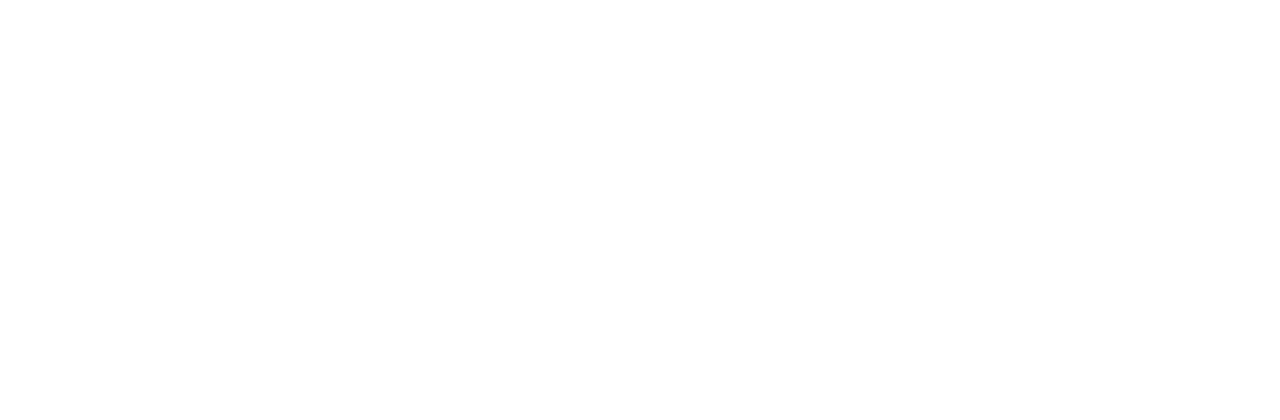
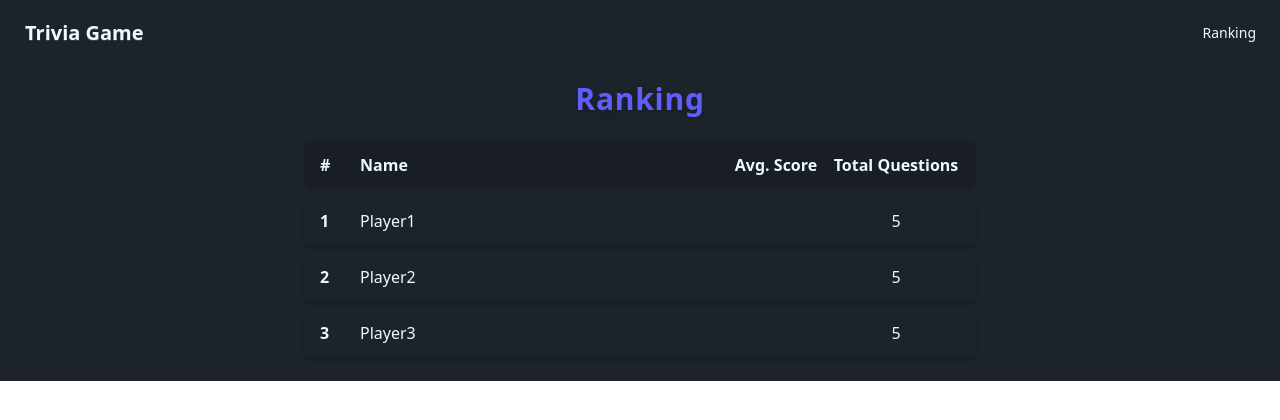
Before and after one commit to LakotaKelevra/Trivia-Game, a React app: page /ranking in a window 1280 px wide. Before the commit this address had no page. Shown: the top 420 px of the page. Built offline with nearby package versions, Linux system fonts and the light colour scheme; the HTML template or start-up script is replaced by a standard one.

Commit message:
aggiunto ranking

```diff
--- a/src/Routing.jsx
+++ b/src/Routing.jsx
@@ -2,6 +2,7 @@
 import Home from './routes/Home'
 import Layout from './layout/Layout'
 import Quiz from './routes/Quiz'
+import Ranking from './routes/Ranking'
 
 
 
@@ -12,6 +13,7 @@
                 <Route element={<Layout />}>
                     <Route path="/" element={<Home />} />
                     <Route path="/quiz" element={<Quiz />} />
+                    <Route path="/ranking" element={<Ranking />} />
                 </Route>
             </Routes>
         </BrowserRouter>
--- a/src/components/Navbar.jsx
+++ b/src/components/Navbar.jsx
@@ -7,6 +7,11 @@
             <div className="flex-1">
                 <Link to="/" className="btn btn-ghost text-xl">Trivia Game</Link>
             </div>
+            <div className="flex-none">
+                <ul className="menu menu-horizontal px-1">
+                    <li><Link to="/ranking">Ranking</Link></li>
+                </ul>
+            </div>
 
         </div>
     );
--- a/src/components/QuestionCard.jsx
+++ b/src/components/QuestionCard.jsx
@@ -13,7 +13,7 @@
 
 function QuestionCard({ question, answers, onSelect, correctAnswer, started, answered, selectedAnswer, currentIndex, gameSessionId }) {
     const shuffledAnswers = useMemo(() => shuffle(answers), [question, currentIndex, gameSessionId]);
-    const timeLeft = useCountdown(10, started, () => onSelect(null), currentIndex);
+    const timeLeft = useCountdown(15, started, () => onSelect(null), currentIndex);
 
     function decodeHtml(html) {
         const txt = document.createElement('textarea');
--- /dev/null
+++ b/src/hooks/useRanking.jsx
@@ -0,0 +1,40 @@
+import { useState, useEffect } from "react";
+
+const LS_KEY = "trivia_ranking";
+
+function useRanking() {
+    const [ranking, setRanking] = useState([
+        { token: 'abc123', name: 'Player1', score: 4, totalQuestions: 5, avg: 0.8 },
+        { token: 'def456', name: 'Player2', score: 3, totalQuestions: 5, avg: 0.6 },
+        { token: 'ghi789', name: 'Player3', score: 5, totalQuestions: 5, avg: 1.0 }
+    ]);
+
+    // Carica la classifica da localStorage all'inizio
+    useEffect(() => {
+        const chart = localStorage.getItem(LS_KEY);
+        if (chart) {
+            try {
+                setRanking(JSON.parse(chart));
+            } catch { }
+        }
+    }, []);
+
+    // Aggiungi un nuovo risultato
+    function addRecord(token, name, score, totalQuestions) {
+        const avg = parseFloat((score / totalQuestions).toFixed(2));
+        const displayAvg = Math.round(avg * 100); // 0.73 → 73
+
+        // filtra eventuali record con lo stesso token
+        const filtered = ranking.filter(r => r.token !== token);
+
+        const newEntry = { token, name, score, totalQuestions, avg, displayAvg };
+        const updated = [...filtered, newEntry];
+        setRanking(updated.sort((a, b) => b.avg - a.avg));
+        localStorage.setItem(LS_KEY, JSON.stringify(updated));
+        console.log("Added record", newEntry, "Updated ranking:", updated);
+
+    }
+    return { ranking, addRecord };
+}
+
+export default useRanking;
--- a/src/routes/Quiz.jsx
+++ b/src/routes/Quiz.jsx
@@ -3,6 +3,7 @@
 import { AnimatePresence } from "framer-motion";
 import QuestionCard from "../components/QuestionCard";
 import useOpenTrivia from "../hooks/useOpenTrivia";
+import useRanking from "../hooks/useRanking";
 
 function Quiz() {
     const location = useLocation();
@@ -27,7 +28,7 @@
                 level = parsed.level;
                 numberOfQuestions = parsed.numberOfQuestions;
                 categoryName = parsed.categoryName;
-            } catch {}
+            } catch { }
         }
     }
 
@@ -46,6 +47,7 @@
     const [score, setScore] = useState(0);
     const [started, setStarted] = useState(false);
     const [gameOver, setGameOver] = useState(false);
+    const { addRecord } = useRanking();
 
 
     const handleAnswer = useCallback((answer) => {
@@ -66,11 +68,26 @@
     useEffect(() => {
         if (currentIndex >= trivia.length && started) {
             const t = setTimeout(() => setGameOver(true), 1000);
+            const fetchTokenAndSave = async () => {
+                if (!token) {try {
+                    const result = await fetch('https://opentdb.com/api_token.php?command=request');
+                    const data = await result.json();
+                    setToken(data.token);
+
+                    // usa il token appena ricevuto
+                } catch (err) {
+                    console.error(err);
+                }}
+                addRecord(token, userName, score, numberOfQuestions * gameSessionId);
+            };
+            fetchTokenAndSave();
             return () => clearTimeout(t);
         } else {
             setGameOver(false);
         }
     }, [currentIndex, started]);
+
+
 
 
 
@@ -126,10 +143,8 @@
                                 setAnswered(false);
                                 navigate("/");
                             }}>Start a new game</button>
-                            <button className="btn btn-secondary mr-2" onClick={async () => {
-                                const result = await fetch('https://opentdb.com/api_token.php?command=request');
-                                const data = await result.json();
-                                setToken(data.token);
+                            <button className="btn btn-secondary mr-2" onClick={() => {
+                                setToken(token);
                                 setCurrentIndex(0);
                                 setStarted(true);
                                 setSelectedAnswer(null);
@@ -137,8 +152,23 @@
                                 setGameSessionId(id => id + 1);
                                 setScore(score);
                             }}>Go on playing</button>
+
                         </>
                     )}
+
+                    {/* {useEffect(() => {
+                        if (gameOver) {
+                            async () => {
+                                const result = await fetch('https://opentdb.com/api_token.php?command=request');
+                                const data = await result.json();
+                                setToken(data.token);
+
+                                addRecord(token, userName, score, numberOfQuestions * gameSessionId);
+                            }
+                        }
+                    }, [gameOver, token, userName, score, numberOfQuestions, gameSessionId])} */}
+
+
 
                 </div>
             </div>
--- /dev/null
+++ b/src/routes/Ranking.jsx
@@ -0,0 +1,44 @@
+import { use } from "react";
+import useRanking from "../hooks/useRanking";
+
+const mockRanking = [
+    { name: "Alice", avgScore: 8.5, totalQuestions: 60 },
+    { name: "Bob", avgScore: 7.2, totalQuestions: 45 },
+    { name: "Charlie", avgScore: 6.8, totalQuestions: 30 },
+    { name: "Diana", avgScore: 9.1, totalQuestions: 80 },
+    { name: "Eve", avgScore: 7.9, totalQuestions: 55 },
+];
+
+
+
+function Ranking() {
+    return (
+        <div className="container mx-auto p-4 max-w-full overflow-x-auto">
+            {console.log(useRanking().ranking)}
+            <h1 className="text-3xl font-extrabold text-primary mb-6 drop-shadow-lg tracking-wide text-center">Ranking</h1>
+            <div className="overflow-x-auto">
+                <div className="w-full max-w-2xl mx-auto">
+                    <div className="flex items-center bg-base-200 text-base-content font-semibold rounded-lg px-4 py-3 mb-2">
+                        <span className="w-8">#</span>
+                        <span className="flex-1 pl-2">Name</span>
+                        <span className="w-28 text-center">Avg. Score</span>
+                        <span className="w-32 text-center">Total Questions</span>
+                    </div>
+                    {/* Righe dati */}
+                    {useRanking().ranking.map((row, idx) => (
+                        <div key={row.name} className="flex items-center bg-base-100 shadow-md rounded-lg my-2 px-4 py-3">
+                            <span className="w-8 font-bold">{idx + 1}</span>
+                            <span className="flex-1 pl-2">{row.name}</span>
+                            <span className="w-28 text-center">{row.displayAvg}</span>
+
+
+                            <span className="w-32 text-center">{row.totalQuestions}</span>
+                        </div>
+                    ))}
+                </div>
+            </div>
+        </div>
+    );
+}
+
+export default Ranking;
```
Lines whose indentation alone changed are shown as unchanged.
